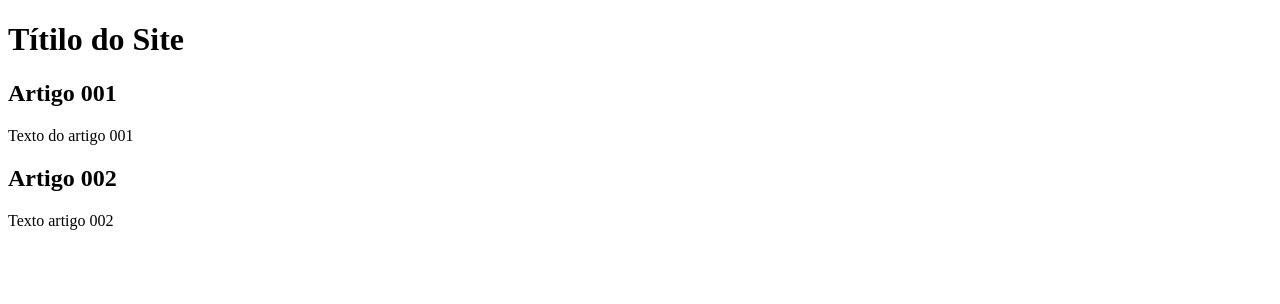
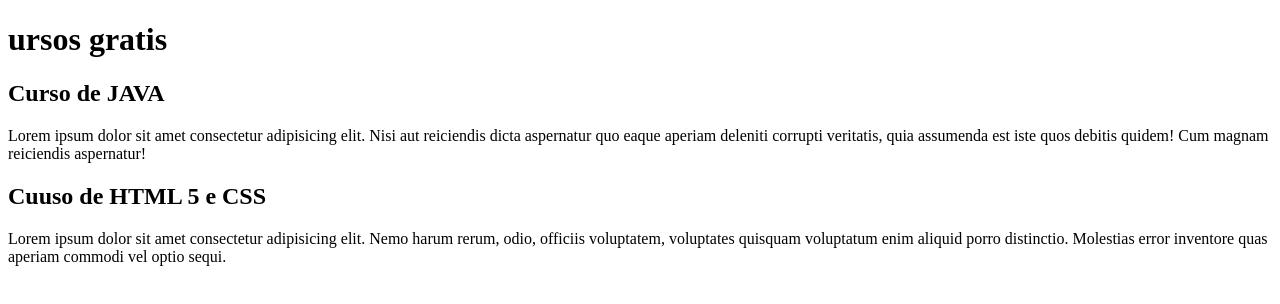
Before and after one commit to WILLIAMDORIA/projeto-site, a plain HTML site: page index.html in a window 1280 px wide. Drawn offline with Linux system fonts and the light colour scheme.

Commit message:
comecei a escrever conteudo

```diff
--- a/index.html
+++ b/index.html
@@ -9,15 +9,15 @@
 <body>
     <main>
         <head>
-            <h1>Títilo do Site</h1>
+            <h1>ursos gratis</h1>
         </head>
         <article>
-            <h2>Artigo 001</h2>
-            <p>Texto do artigo 001</p>
+            <h2>Curso de JAVA</h2>
+            <p>Lorem ipsum dolor sit amet consectetur adipisicing elit. Nisi aut reiciendis dicta aspernatur quo eaque aperiam deleniti corrupti veritatis, quia assumenda est iste quos debitis quidem! Cum magnam reiciendis aspernatur!</p>
         </article>
         <article>
-            <h2>Artigo 002</h2>
-            <p>Texto artigo 002</p>
+            <h2>Cuuso de HTML 5 e CSS</h2>
+            <p>Lorem ipsum dolor sit amet consectetur adipisicing elit. Nemo harum rerum, odio, officiis voluptatem, voluptates quisquam voluptatum enim aliquid porro distinctio. Molestias error inventore quas aperiam commodi vel optio sequi.</p>
         </article>
     </main>
 </body>
```
